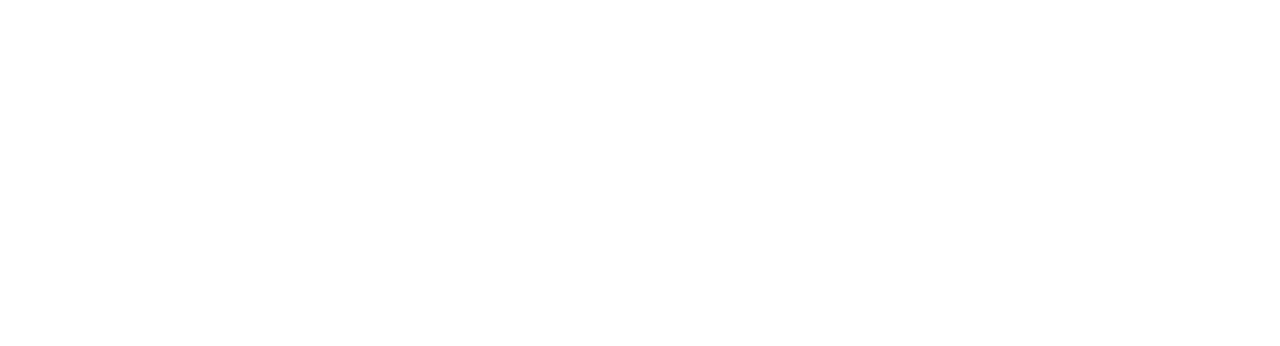
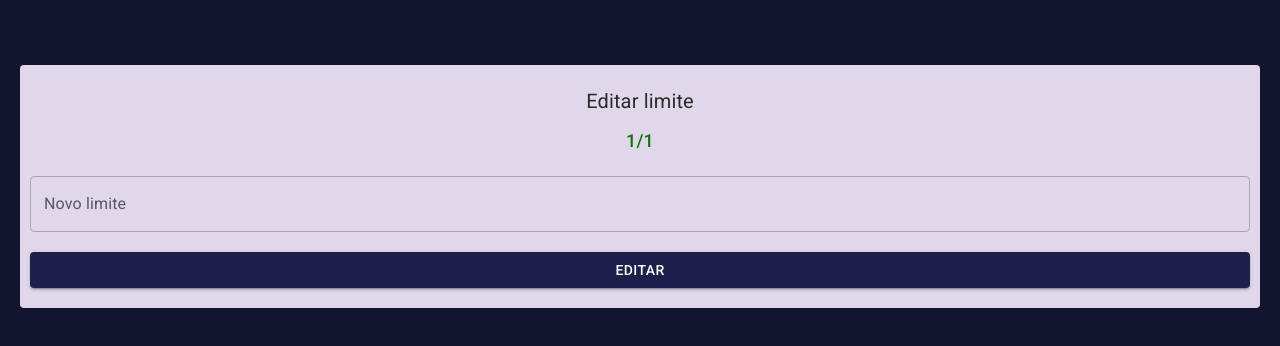
Before and after one commit to SarahBezerra/COIN_front, a React (Create React App) app: page /planning/month/edit/1/1 in a window 1280 px wide. Before the commit this address had no page. Shown: the top 346 px of the page. Built offline with nearby package versions, Linux system fonts and the light colour scheme.

Commit message:
feat: edit monthly planning

```diff
--- a/src/App.tsx
+++ b/src/App.tsx
@@ -11,6 +11,7 @@
 import Planning from "./pages/PlanningPage";
 import PlanningByCategory from "./pages/PlanningByCategoryPage";
 import MonthlyPlanning from "./pages/MonthlyPlanningPage";
+import EditMonthlyPlanning from "./pages/EditMonthlyPlanningPage";
 
 function App() {
   const theme = createTheme({
@@ -38,6 +39,7 @@
               <Route path="/planning" element={<Planning />} />
               <Route path="/planning/category" element={<PlanningByCategory />} />
               <Route path="/planning/month" element={<MonthlyPlanning />} />
+              <Route path="/planning/month/edit/:year/:month" element={<EditMonthlyPlanning />} />
             </Routes>
           </BrowserRouter>
         </AuthProvider>
--- /dev/null
+++ b/src/pages/EditMonthlyPlanningPage.jsx
@@ -0,0 +1,115 @@
+import { Box, Typography, TextField, Button } from "@mui/material/";
+import { useState } from "react";
+import { useNavigate, useParams } from "react-router-dom";
+import useAuth from "../hooks/useAuth";
+import api from "../services/api";
+
+const styles = {
+  return: {
+    color: "#fff",
+    fontSize: "25px",
+    marginRight: "10px",
+    position: "fixed",
+    top: "25px",
+    left: "20px",
+  },
+  box: {
+    height: "100vh",
+    width: "100%",
+    backgroundColor: "#121530",
+    textAlign: "center",
+    padding: "25px 20px",
+    flexDirection: "column",
+  },
+  planning: {
+    padding: "20px 10px",
+    backgroundColor: "#e0d7eb",
+    borderRadius: "4px",
+    marginTop: "40px",
+  },
+  title: {
+    fontWeight: "400",
+    marginBottom: "10px",
+    color: "#2b2b2b",
+  },
+  month: {
+    fontSize: "18px",
+    fontWeight: "500",
+    color: "#0e7205",
+  },
+  form: {
+    display: "flex",
+    flexDirection: "column",
+  },
+  input: {
+    margin: "20px 0",
+  },
+};
+
+function EditMonthlyPlanning() {
+  const { token } = useAuth();
+  const navigate = useNavigate();
+  const params = useParams();
+  const { year, month } = params;
+  const [inputDate, setInputDate] = useState("");
+
+  function handleInputChange(e) {
+    setInputDate(e.target.value);
+  }
+
+  async function handleSubmit(e) {
+    e.preventDefault();
+
+    if (!inputDate) {
+      alert("Erro: Digite um valor para alterar o limite");
+      return;
+    }
+
+    try {
+      await api.updateMonthlyPlanning(token, year, month, inputDate);
+      navigate(`/planning/month`);
+    } catch (error) {
+      if (error.response) {
+        alert(`Erro: ${error.response.data}`);
+        return;
+      }
+      alert("Erro, tente novamente em alguns segundos!");
+    }
+  }
+
+  return (
+    <Box style={styles.box}>
+      <ion-icon
+        style={styles.return}
+        name="return-up-back-outline"
+        onClick={() => {
+          navigate("/planning/month");
+        }}
+      ></ion-icon>
+      <Box style={styles.planning}>
+        <Typography sx={styles.title} variant="h6" component="h1">
+          Editar limite
+        </Typography>
+        <Typography sx={styles.month} variant="h6" component="h2">
+          {month}/{year}
+        </Typography>
+        <form onSubmit={handleSubmit} style={styles.form}>
+          <TextField
+            name="limit"
+            sx={styles.input}
+            label="Novo limite"
+            type="number"
+            variant="outlined"
+            onChange={handleInputChange}
+            value={inputDate}
+          />
+          <Button variant="contained" type="submit" sx={styles.button}>
+            Editar
+          </Button>
+        </form>
+      </Box>
+    </Box>
+  );
+}
+
+export default EditMonthlyPlanning;
--- a/src/pages/MonthlyPlanningPage.jsx
+++ b/src/pages/MonthlyPlanningPage.jsx
@@ -42,8 +42,8 @@
     fontSize: "20px",
   },
   planning: {
-    padding: "20px 10px",
-    backgroundColor: "#b9b1b1",
+    padding: "10px 10px 20px",
+    backgroundColor: "#e0d7eb",
     borderRadius: "4px",
   },
   bar: {
@@ -51,7 +51,7 @@
     height: "5px",
     backgroundColor: "#fff",
     borderRadius: "10px",
-    marginBottom: "3px",
+    margin: "5px 0 3px",
   },
   innerBar: {
     height: "5px",
@@ -61,6 +61,9 @@
     display: "flex",
     justifyContent: "space-between",
     marginBottom: "10px",
+  },
+  pencilIcon: {
+    textAlign: "right",
   },
 };
 
@@ -123,6 +126,14 @@
       </div>
       <Box>
         <Box style={styles.planning}>
+          <div style={styles.pencilIcon}>
+            <ion-icon
+              name="pencil"
+              onClick={() => {
+                navigate(`/planning/month/edit/${year}/${month}`);
+              }}
+            ></ion-icon>
+          </div>
           <Box style={styles.bar}>
             <Box
               style={{
--- a/src/services/api.tsx
+++ b/src/services/api.tsx
@@ -93,7 +93,12 @@
 
 async function getMonthlyPlanning(token: string, month: number, year: number) {
   const accessToken = getConfig(token)
-  return baseAPI.get<MonthlyPlanning>(`/getMonthlyPlanning/${year}/${month}`, accessToken);
+  return baseAPI.get<MonthlyPlanning>(`/monthlyPlanning/${year}/${month}`, accessToken);
+}
+
+async function updateMonthlyPlanning(token: string, year: number, month: number, limit: number) {
+  const accessToken = getConfig(token)
+  return baseAPI.put(`/monthlyPlanning/${year}/${month}`, {limit}, accessToken);
 }
 
 const api = {
@@ -104,6 +109,7 @@
   createPayment,
   getPayments,
   getMonthlyPlanning,
+  updateMonthlyPlanning,
 };
 
 export default api;
```
